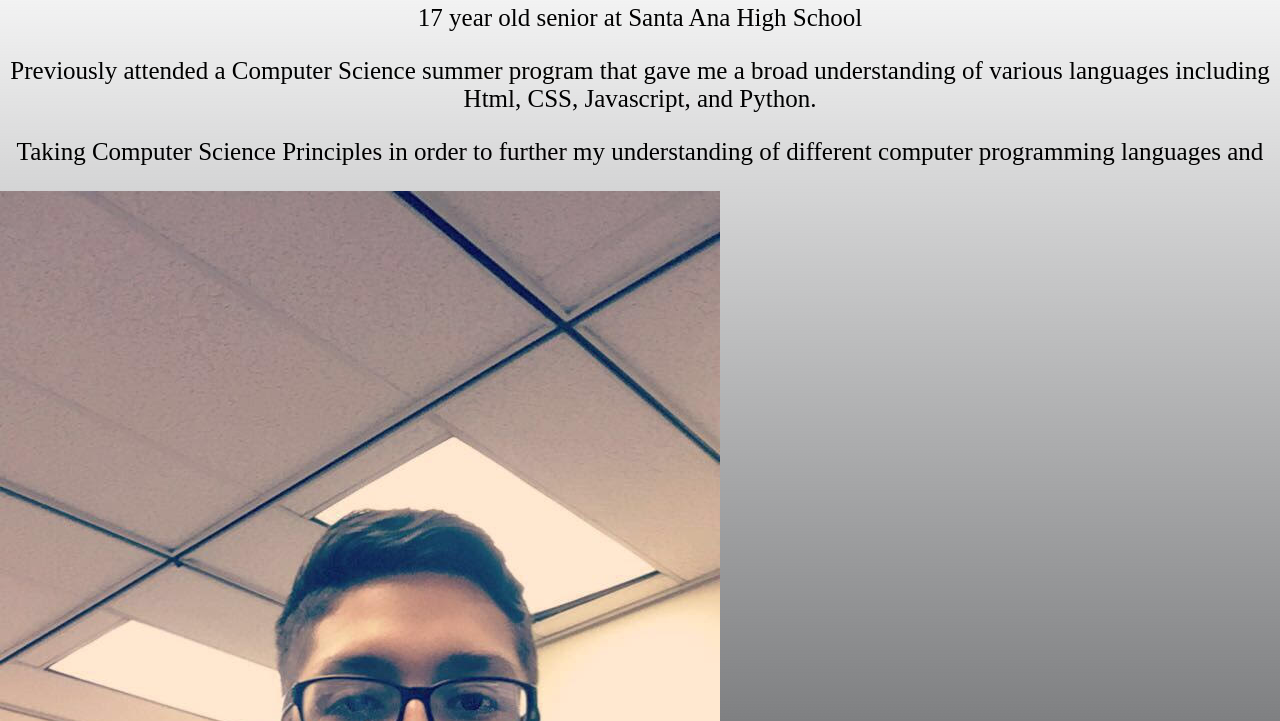
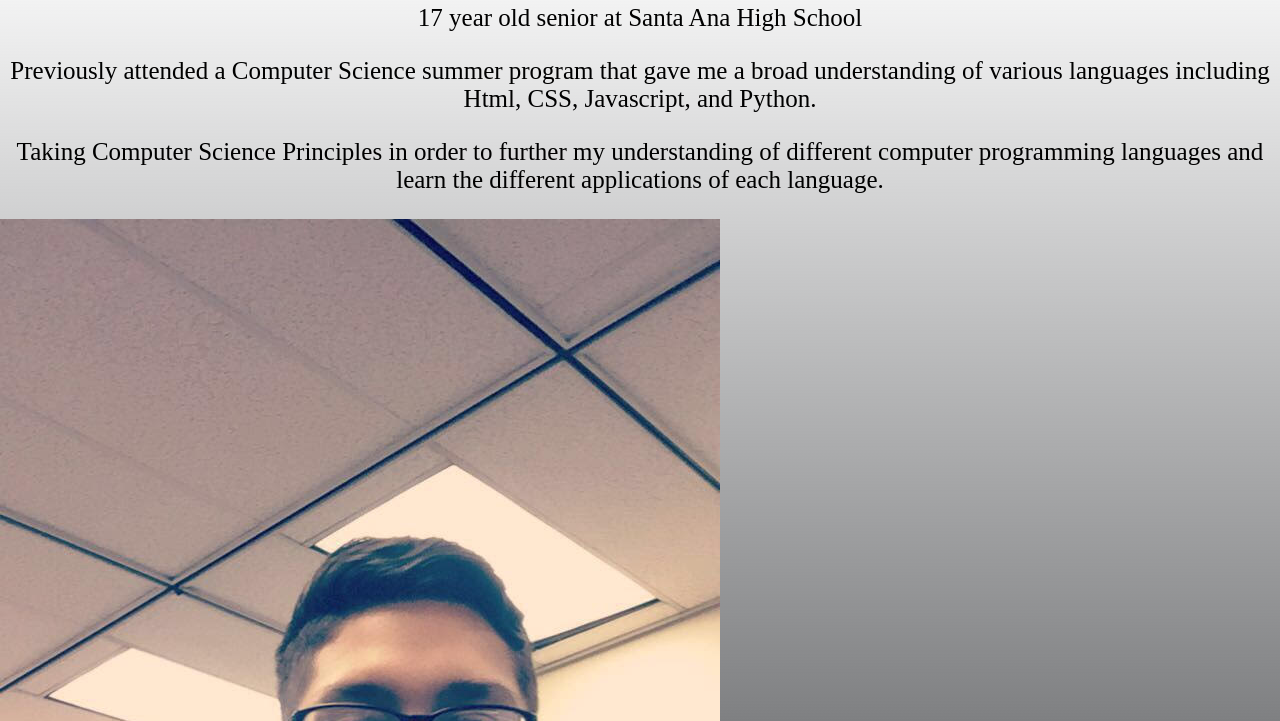
Before and after one commit to AndresF1231/CSP2017, a plain HTML site: page About_Me.html in a window 1280 px wide. Shown: the part 79-800 px from the top of the page. Drawn offline with Linux system fonts and the light colour scheme.

Commit message:
Update About_Me.html

```diff
--- a/About_Me.html
+++ b/About_Me.html
@@ -1,5 +1,5 @@
 <!DOCTYPE html>
-<html lang="en">
+<html>
   <head>
     <meta charset="utf-8">
     <link rel="stylesheet" href="Main.css">
@@ -13,7 +13,8 @@
          broad understanding of various languages including Html, CSS, Javascript,
          and Python.</p>
       <p>Taking Computer Science Principles in order to further my understanding
-         of different computer programming languages and </p>
+         of different computer programming languages and learn the different
+         applications of each language.</p>
     </div>
     <img id="Me" src="me.jpg" alt=":(">
   </body>
```
